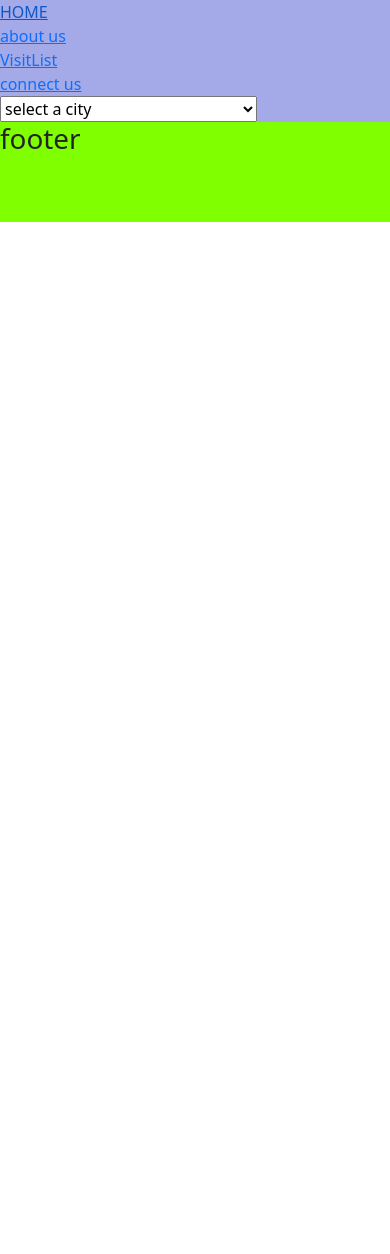
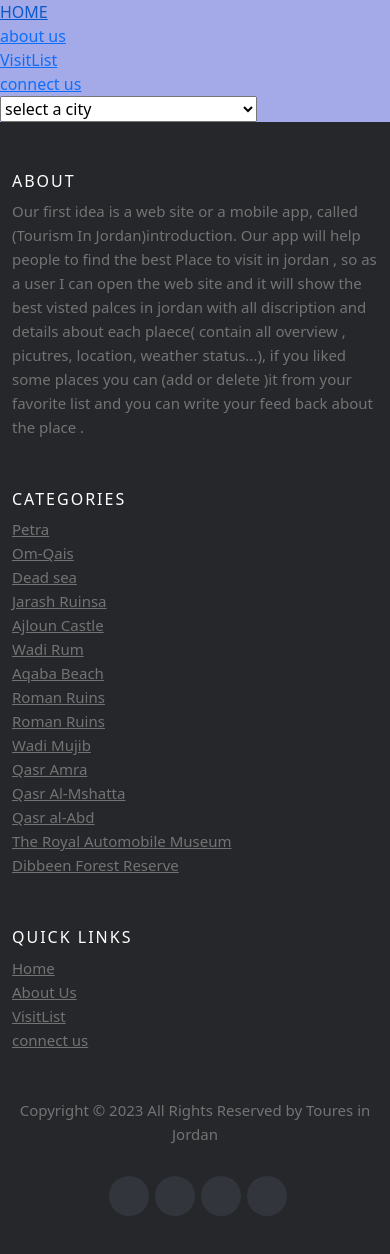
Before and after one commit to Tourism-in-Jordan/Tourism-in-jordan-FE, a React (Create React App) app: page / in a window 390 px wide. Before the commit the page ends 844 px from the top, so only its background shows below. Built offline with nearby package versions, Linux system fonts and the light colour scheme; no server answers.

Commit message:
Added footer from mohammad work

```diff
--- a/src/App.js
+++ b/src/App.js
@@ -7,6 +7,7 @@ import Home from "./Components/Home";
 import VisitList from "./Components/VisitList";
 import Header from "./Components/Header/Header";
 import Footer from "./Components/Footer/Footer";
+
 function App() {
   return (
     <>
--- a/src/Components/Footer/Footer.css
+++ b/src/Components/Footer/Footer.css
@@ -1,6 +1,163 @@
-#footer{
-background-color: chartreuse;
-
-height: 100px;
-
+.site-footer
+{
+  background-color:#26272b;
+  padding:45px 0 20px;
+  font-size:15px;
+  line-height:24px;
+  color:#737373;
 }
+.site-footer hr
+{
+  border-top-color:#bbb;
+  opacity:0.5
+}
+.site-footer hr.small
+{
+  margin:20px 0
+}
+.site-footer h6
+{
+  color:#fff;
+  font-size:16px;
+  text-transform:uppercase;
+  margin-top:5px;
+  letter-spacing:2px
+}
+.site-footer a
+{
+  color:#737373;
+}
+.site-footer a:hover
+{
+  color:#3366cc;
+  text-decoration:none;
+}
+.footer-links
+{
+  padding-left:0;
+  list-style:none
+}
+.footer-links li
+{
+  display:block
+}
+.footer-links a
+{
+  color:#737373
+}
+.footer-links a:active,.footer-links a:focus,.footer-links a:hover
+{
+  color:#3366cc;
+  text-decoration:none;
+}
+.footer-links.inline li
+{
+  display:inline-block
+}
+.site-footer .social-icons
+{
+  text-align:right
+}
+.site-footer .social-icons a
+{
+  width:40px;
+  height:40px;
+  line-height:40px;
+  margin-left:6px;
+  margin-right:0;
+  border-radius:100%;
+  background-color:#33353d
+}
+.copyright-text
+{
+  margin:0
+}
+@media (max-width:991px)
+{
+  .site-footer [class^=col-]
+  {
+    margin-bottom:30px
+  }
+}
+@media (max-width:767px)
+{
+  .site-footer
+  {
+    padding-bottom:0
+  }
+  .site-footer .copyright-text,.site-footer .social-icons
+  {
+    text-align:center
+  }
+}
+.social-icons
+{
+  padding-left:0;
+  margin-bottom:0;
+  list-style:none
+}
+.social-icons li
+{
+  display:inline-block;
+  margin-bottom:4px
+}
+.social-icons li.title
+{
+  margin-right:15px;
+  text-transform:uppercase;
+  color:#96a2b2;
+  font-weight:700;
+  font-size:13px
+}
+.social-icons a{
+  background-color:#eceeef;
+  color:#818a91;
+  font-size:16px;
+  display:inline-block;
+  line-height:44px;
+  width:44px;
+  height:44px;
+  text-align:center;
+  margin-right:8px;
+  border-radius:100%;
+  -webkit-transition:all .2s linear;
+  -o-transition:all .2s linear;
+  transition:all .2s linear
+}
+.social-icons a:active,.social-icons a:focus,.social-icons a:hover
+{
+  color:#fff;
+  background-color:#29aafe
+}
+.social-icons.size-sm a
+{
+  line-height:34px;
+  height:34px;
+  width:34px;
+  font-size:14px
+}
+.social-icons a.facebook:hover
+{
+  background-color:#3b5998
+}
+.social-icons a.twitter:hover
+{
+  background-color:#00aced
+}
+.social-icons a.linkedin:hover
+{
+  background-color:#007bb6
+}
+.social-icons a.dribbble:hover
+{
+  background-color:#ea4c89
+}
+@media (max-width:767px)
+{
+  .social-icons li.title
+  {
+    display:block;
+    margin-right:0;
+    font-weight:600
+  }
+}
--- a/src/Components/Footer/Footer.js
+++ b/src/Components/Footer/Footer.js
@@ -1,12 +1,77 @@
 import './Footer.css'
 
-export default function Footer(){
-return(<>
-<div id='footer'>
-<h1>footer</h1>
-
-</div>
-</>)
+import React, { Component } from 'react';
 
 
+export default function Footer() {
+
+    return (
+        <footer className="site-footer">
+            <div className="container">
+                <div className="row">
+                    <div className="col-sm-12 col-md-6">
+                        <h6>About</h6>
+                        <p className="text-justify">Our first idea is a web site or a mobile app, called (Tourism In Jordan)introduction. Our app will help people to find the best Place to visit in jordan ,
+                            so as a user I can open the web site and it will show the best visted palces in jordan with all discription and
+                            details about each plaece( contain all overview , picutres, location, weather status...), if you liked some places you can (add or delete )it from your favorite list and you can write your feed back about the place .</p>
+                    </div>
+
+                    <div className="col-xs-6 col-md-3">
+                        <h6>Categories</h6>
+                        <ul className="footer-links">
+                            <li><a href="https://www.visitpetra.jo/">Petra</a></li>
+                            <li><a href="https://www.lonelyplanet.com/jordan/jerash-and-the-north/umm-qais">Om-Qais</a></li>
+                            <li><a href="https://international.visitjordan.com/Wheretogo/The-Dead-Sea">Dead sea</a></li>
+                            <li><a href="https://www.lonelyplanet.com/jordan/jerash-and-the-north/jerash/attractions/
+                      roman-ruins-of-jerash/a/poi-sig/1456891/361072">Jarash Ruinsa</a></li>
+                            <li><a href="https://universes.art/en/art-destinations/jordan/ajloun/ajloun-castle">Ajloun Castle</a></li>
+                            <li><a href="https://www.fareswadirum.com/jeep-tours?gclid=CjwKCAjwue6hBhBVEiwA9YTx8JukFEZZEHfuLvqr0T
+                      LLp_Y-aQcuTWJ5NXxGalPEFAxMeYKZXIMC9BoC6joQAvD_BwE">Wadi Rum</a></li>
+                            <li><a href="https://aqaba.jo/Pages/Details/Attraction/14/Aqaba_Beaches_">Aqaba Beach</a></li>
+                            <li><a href="https://www.touristjordan.com/top-3-roman-ruins-jordan/">Roman Ruins</a></li>
+                            <li><a href="https://international.visitjordan.com/Wheretogo/Wadi-Mujib">Roman Ruins</a></li>
+                            <li><a href="https://international.visitjordan.com/Wheretogo/Wadi-Mujib">Wadi Mujib</a></li>
+                            <li><a href="https://universes.art/en/art-destinations/jordan/desert-castles/qusayr-amra">Qasr Amra</a></li>
+                            <li><a href="https://universes.art/en/art-destinations/jordan/desert-castles/qasr-al-mshatta">Qasr Al-Mshatta</a></li>
+                            <li><a href="https://universes.art/en/art-destinations/jordan/iraq-al-amir/qasr-al-abd">Qasr al-Abd</a></li>
+                            <li><a href="https://museums.visitjordan.com/en/Museum/22">The Royal Automobile Museum</a></li>
+                            <li><a href="https://en.wikipedia.org/wiki/Dibbeen_Forest_Reserve">Dibbeen Forest Reserve</a></li>
+
+                        </ul>
+                    </div>
+
+                    <div className="col-xs-6 col-md-3">
+                        <h6>Quick Links</h6>
+                        <ul className="footer-links">
+                            <li><a href="http://scanfcode.com/about/">Home</a></li>
+                            <li><a href="http://scanfcode.com/contact/">About Us</a></li>
+                            <li><a href="http://scanfcode.com/contribute-at-scanfcode/">VisitList</a></li>
+                            <li><a href="http://scanfcode.com/privacy-policy/">connect us</a></li>
+
+                        </ul>
+                    </div>
+                </div>
+
+            </div>
+            <div className="container">
+                <div className="row">
+                    <div className="col-md-8 col-sm-6 col-xs-12">
+                        <p className="copyright-text">Copyright &copy; 2023 All Rights Reserved by Toures in Jordan
+
+                        </p>
+                    </div>
+
+                    <div className="col-md-4 col-sm-6 col-xs-12">
+                        <ul className="social-icons">
+                            <li><a className="facebook" href=""><i className="fa fa-facebook"></i></a></li>
+                            <li><a className="twitter" href="#"><i className="fa fa-twitter"></i></a></li>
+                            <li><a className="dribbble" href="#"><i className="fa fa-dribbble"></i></a></li>
+                            <li><a className="linkedin" href="#"><i className="fa fa-linkedin"></i></a></li>
+                        </ul>
+                    </div>
+                </div>
+            </div>
+        </footer>
+    )
+
 }
```
